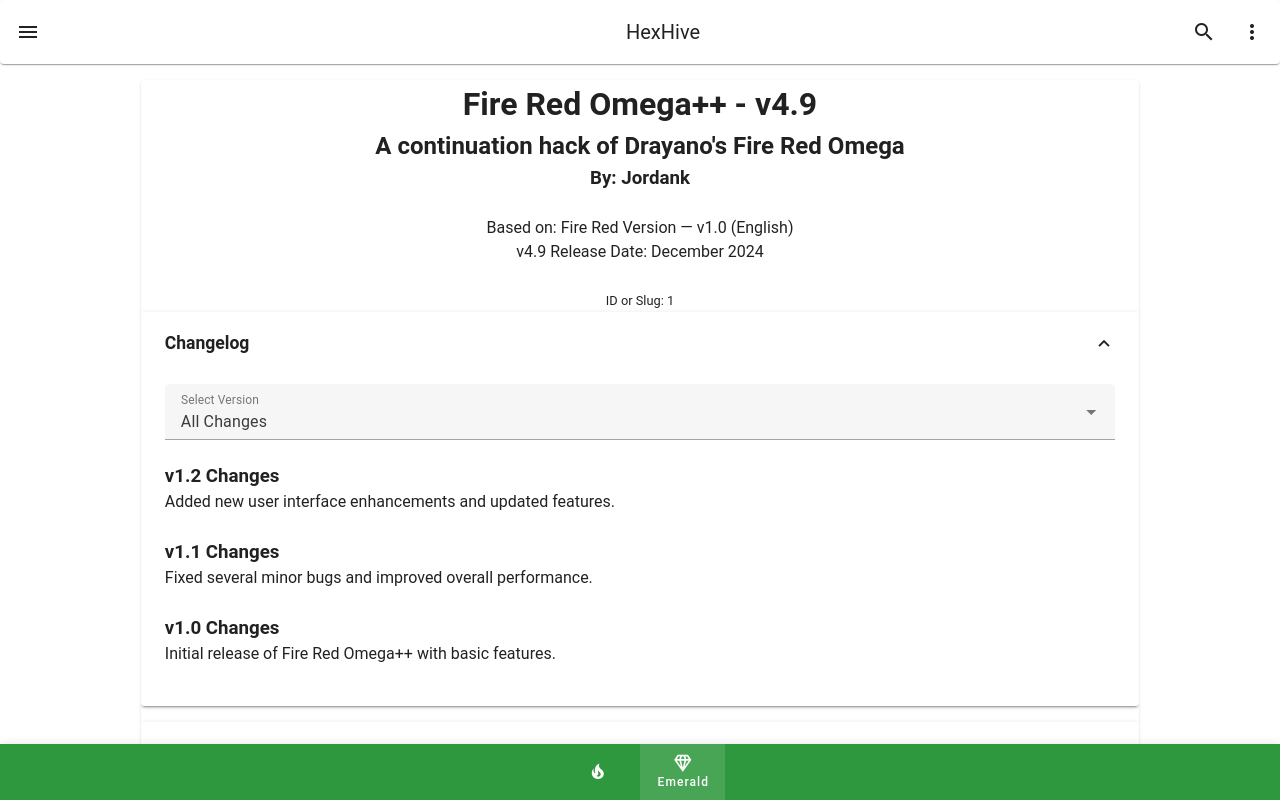
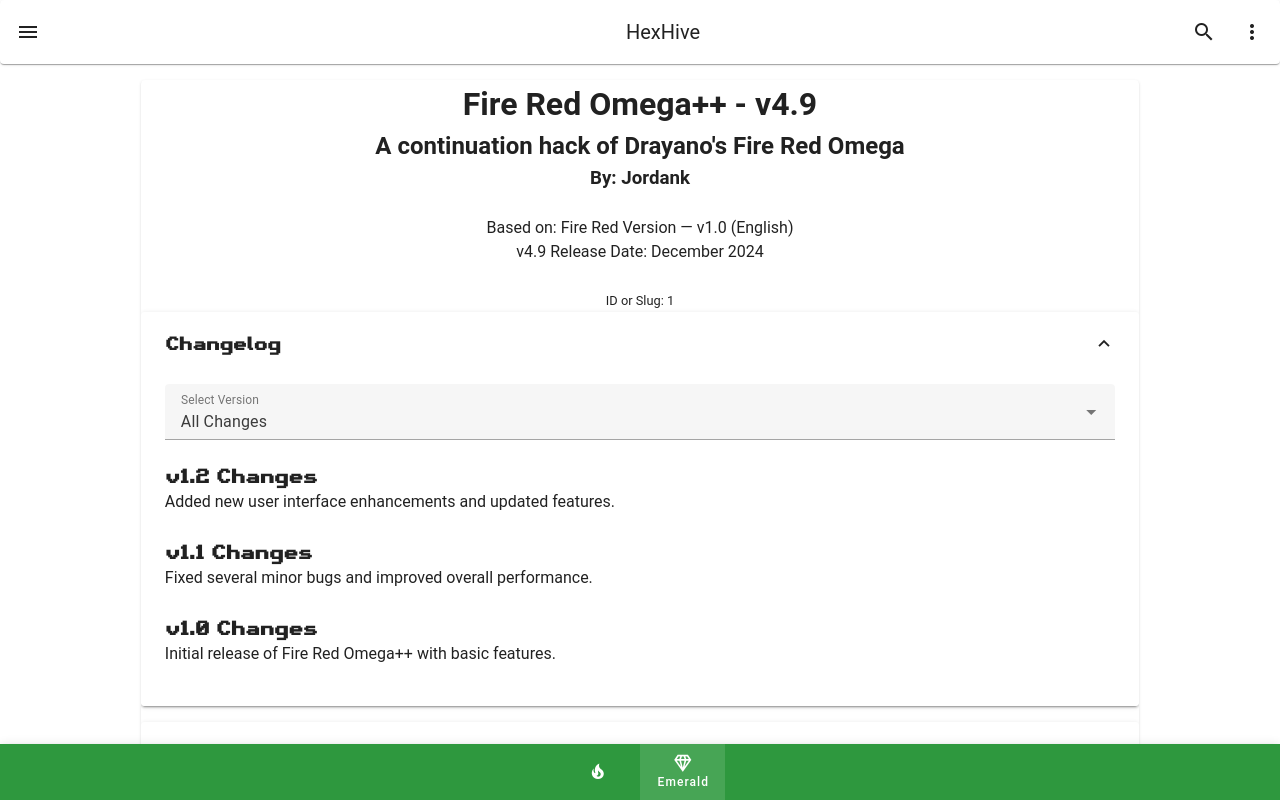
Before and after one commit to hexhivemind/HexHive, a Nuxt app: page /romhacks/1 in a window 1280 px wide. Shown: the top 800 px of the page. Built offline with nearby package versions, Linux system fonts and the light colour scheme.

Commit message:
feat: integrate RetroGaming font from dafont

```diff
--- /dev/null
+++ b/assets/scss/fonts.scss
@@ -0,0 +1,7 @@
+@font-face {
+  font-family: 'Retro Gaming';
+  src: url('/fonts/RetroGaming.ttf') format('truetype');
+  font-weight: normal;
+  font-style: normal;
+  font-display: swap;
+}
--- a/components/Listing.vue
+++ b/components/Listing.vue
@@ -19,9 +19,9 @@
 
       <v-expansion-panels v-model="activePanels" multiple>
         <v-expansion-panel value="changelog">
-          <template #title>
+          <v-expansion-panel-title>
             <h3>Changelog</h3>
-          </template>
+          </v-expansion-panel-title>
 
           <!-- The changelog content -->
           <v-expansion-panel-text class="changelog">
@@ -35,17 +35,19 @@
             <div v-if="selectedVersion">
               <template v-if="selectedVersion === 'All Changes'">
                 <div
-                  v-for="version in model.changelog?.versionList"
+                  v-for="version in Object.keys(model.changelog?.entries || {})"
                   :key="version"
                 >
-                  <h3>{{ version }} Changes</h3>
+                  <h3 class="changelog-subheader">{{ version }} Changes</h3>
                   <p>{{ model.changelog?.entries[version] }}</p>
                   <br />
                 </div>
               </template>
 
               <template v-else>
-                <h3>{{ selectedVersion }} Changes</h3>
+                <h3 class="changelog-subheader">
+                  {{ selectedVersion }} Changes
+                </h3>
                 <p>{{ getChangelog(selectedVersion) }}</p>
               </template>
             </div>
@@ -53,9 +55,9 @@
         </v-expansion-panel>
 
         <v-expansion-panel value="screenshots">
-          <template #title>
+          <v-expansion-panel-title>
             <h3>Screenshots</h3>
-          </template>
+          </v-expansion-panel-title>
 
           <v-expansion-panel-text class="screenshots">
             <v-carousel v-if="model.screenshots?.length">
@@ -99,7 +101,7 @@
 
   // Create computed version options with an "all" option prepended:
   const versionOptions = computed(() => {
-    const list = model.value.changelog?.versionList || [];
+    const list = Object.keys(model.value.changelog?.entries || {});
     return ['All Changes', ...list];
   });
 
@@ -117,6 +119,11 @@
 <style lang="scss" scoped>
   .v-container {
     height: 100%;
+
+    .v-expansion-panel-title,
+    .changelog-subheader {
+      font-family: 'Retro Gaming', sans-serif;
+    }
 
     .v-expansion-panel-text {
       text-align: left;
--- a/nuxt.config.ts
+++ b/nuxt.config.ts
@@ -24,6 +24,7 @@
   typescript: {
     typeCheck: true,
   },
+  css: ['~/assets/scss/fonts.scss'],
   pinia: {
     storesDirs: ['./stores/**'],
   },
--- a/pages/romhacks/[id].vue
+++ b/pages/romhacks/[id].vue
@@ -23,7 +23,6 @@
 
     // Added changelog entries to the model
     changelog: {
-      versionList: ['v1.2', 'v1.1', 'v1.0'],
       entries: {
         'v1.2': 'Added new user interface enhancements and updated features.',
         'v1.1': 'Fixed several minor bugs and improved overall performance.',
--- a/types/listing.d.ts
+++ b/types/listing.d.ts
@@ -60,7 +60,6 @@
   flags?: string[]; // Internal/Moderator applied, flags like mature content
 
   changelog?: {
-    versionList: string[];
     entries: { [version: string]: string };
   };
 }
```
Also changed, not shown: public/fonts/RetroGaming.ttf (added), 1 other file (tests, documents, lock files or other folders).
